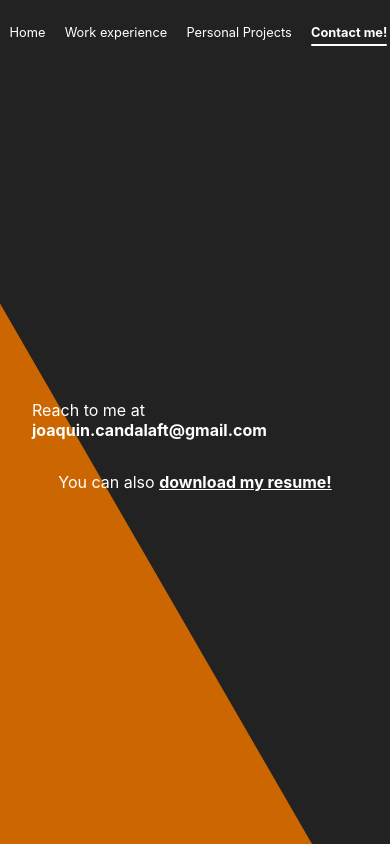
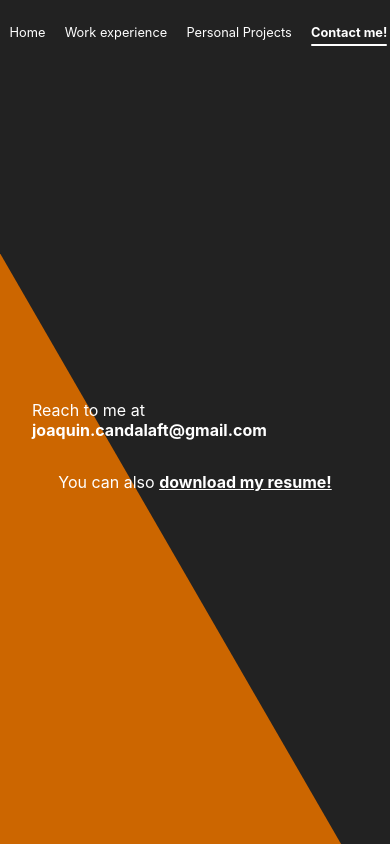
Before and after one commit to joka828/portfolio, a Next.js app: page /contact in a window 390 px wide. Built offline with nearby package versions, Linux system fonts and the light colour scheme.

Commit message:
improve background decorator animation

```diff
--- a/pages/_app.tsx
+++ b/pages/_app.tsx
@@ -2,7 +2,6 @@ import type { AppProps } from 'next/app'
 import { useRouter } from 'next/router'
 import Link from 'next/link'
 import Head from 'next/head'
-import { useMemo } from 'react'
 
 import styles from '../styles/Layout.module.css'
 import '../styles/globals.css'
@@ -29,18 +28,7 @@ const TOPBAR_ITEMS = [
 
 function MyApp({ Component, pageProps }: AppProps) {
   const router = useRouter();
-  const firstPathParam = router.pathname.slice(1).split('/')[0];
-
-  const decoratorClasses = useMemo(() => {
-    const classes = [];
-    if (firstPathParam) {
-      classes.push(styles.decoratorLeft);
-    } else {
-      classes.push(styles.decoratorRight);
-    }
-
-    return classes.join(' ');
-  }, [firstPathParam]);
+  const firstPathParameter = router.pathname.slice(1).split('/')[0];
 
   return (
     <>
@@ -62,7 +50,7 @@ function MyApp({ Component, pageProps }: AppProps) {
                   href={`/${item.path}`}
                 >
                   <span
-                    className={`${styles.topbarItem} ${firstPathParam === item.path ? styles.highlighted : ''}`}
+                    className={`${styles.topbarItem} ${firstPathParameter === item.path ? styles.highlighted : ''}`}
                   >
                     {item.text}
                     <div className={styles.underlineWrapper}>
@@ -75,8 +63,9 @@ function MyApp({ Component, pageProps }: AppProps) {
           </div>
           <Component {...pageProps} />
         </div>
-        <div className={`${styles.backgroundDecorator} ${styles.leftBackgroundDecorator} ${!firstPathParam ? styles.hiddenLeftBackgroundDecorator : ''}`}/>
-        <div className={`${styles.backgroundDecorator} ${styles.rightBackgroundDecorator} ${firstPathParam ? styles.hiddenRightBackgroundDecorator : ''}`}/>
+        <div className={`${styles.backgroundDecoratorWrapper}`}>
+          <div className={`${styles.backgroundDecorator} ${firstPathParameter ? styles.leftSideBackgroundDecorator : styles.rightSideBackgroundDecorator}`}/>
+        </div>
       </div>
     </>
   );
--- a/styles/Layout.module.css
+++ b/styles/Layout.module.css
@@ -71,50 +71,45 @@
   width: 100%;
 }
 
-.backgroundDecorator {
-  height: 900vh;
-  width: 100vw;
-  background-color: #c60;
+.backgroundDecoratorWrapper {
   position: absolute;
+  width: 0;
+  height: 0;
+  top: 70vh;
+  left: 50vw;
+
+  display: flex;
+  align-items: flex-start;
+  justify-content: center;
   z-index: 0;
-  bottom: 0;
-  transition: all 1.5s ease-out;
 }
 
-.leftBackgroundDecorator {
-  transform: rotate(300deg);
-  right: 20%;
-  transform-origin: bottom right;
+.backgroundDecorator {
+  position: absolute;
+  height: 1000vh;
+  min-width: 300vw;
+
+  top: 0;
+  left: 0;
+  right: 0;
+  background-color: #c60;
+
+  transition: all 1s ease-out;
+  transform-origin: top center;
 }
 
-.leftBackgroundDecorator.hiddenLeftBackgroundDecorator {
-  transform: rotate(240deg);
-  opacity: 0;
+.leftSideBackgroundDecorator {
+  transform: translate(-50%) rotate(30deg);
 }
 
-.rightBackgroundDecorator {
-  transform: rotate(60deg);
-  left: 20%;
-  transform-origin: bottom left;
-}
-
-.rightBackgroundDecorator.hiddenRightBackgroundDecorator {
-  transform: rotate(130deg);
-  opacity: 0;
+.rightSideBackgroundDecorator {
+  transform: translate(-50%) rotate(-30deg);
 }
 
 
 @media screen and (max-width: 1024px) {
   .layout main {
     padding: 2rem;
-  }
-
-  .leftBackgroundDecorator {
-    transform: rotate(310deg);
-  }
-
-  .rightBackgroundDecorator {
-    transform: rotate(50deg);
   }
 }
 
@@ -132,11 +127,11 @@
     margin: 0 0.6rem;
   }
 
-  .leftBackgroundDecorator {
-    transform: rotate(330deg);
+  .leftSideBackgroundDecorator {
+    transform: translate(-50%) rotate(60deg);
   }
 
-  .rightBackgroundDecorator {
-    transform: rotate(30deg);
+  .rightSideBackgroundDecorator {
+    transform: translate(-50%) rotate(-60deg);
   }
 }
```
